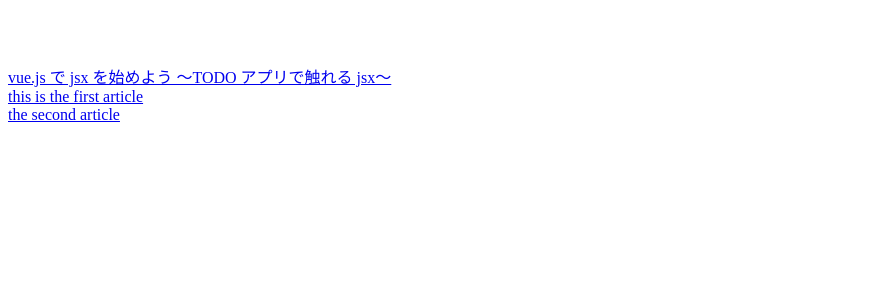
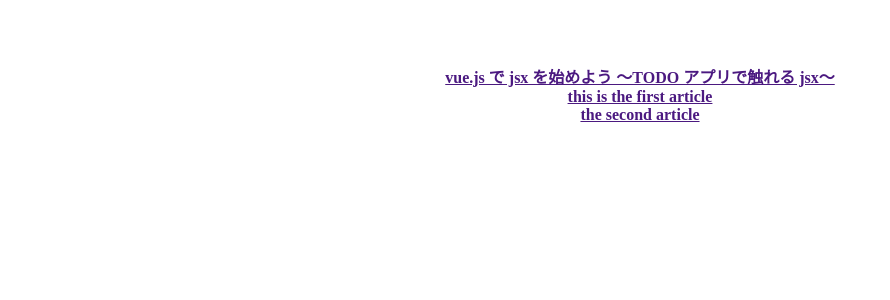
Before and after one commit to masakitm/next-md-blog, a Next.js app: page / in a window 1280 px wide. Shown: the top 300 px of the page, without its empty margins (0-890 px from the left). Built offline with nearby package versions, Linux system fonts and the light colour scheme.

Commit message:
feature: divide TOP components

```diff
--- /dev/null
+++ b/components/ArticleItem.tsx
@@ -0,0 +1,22 @@
+import * as React from "react";
+import Link from "next/link";
+
+interface Props {
+  href: string;
+  title: string;
+}
+
+const ArticleItem = ({ href, title }: Props) => (
+  <Link href={href}>
+    <a
+      style={{
+        color: "#4b1980",
+        fontWeight: "bold"
+      }}
+    >
+      {title}
+    </a>
+  </Link>
+);
+
+export default ArticleItem;
--- a/components/ArticleList.tsx
+++ b/components/ArticleList.tsx
@@ -1,32 +1,41 @@
-import * as React from 'react';
+import * as React from "react";
 import * as summary from "../articles/summary.json";
-import Link from "next/link";
-
+import ArticleItem from "./ArticleItem";
+import Card from "./Card";
 interface FileMap {
-	[key: string]: {
-		"title": String,
-		"dir": String,
-		"base": String,
-		"ext": String,
-		"sourceBase": String,
-		"sourceExt": String
-	}
+  [key: string]: {
+    title: String;
+    dir: String;
+    base: String;
+    ext: String;
+    sourceBase: String;
+    sourceExt: String;
+  };
 }
 
-const Top = () => {
+const hrefFromId: (id: string) => string = id => {
+  return `/article?id=${id.replace(".json", "")}`;
+};
+
+const ArticleList = () => {
   const { fileMap }: FileMap = summary;
 
   return (
-    <div>
+    <div
+      style={{
+        margin: "3rem 0 0"
+      }}
+    >
       {Object.keys(fileMap).map(key => (
-        <div key={fileMap[key].sourceBase}>
-          <Link href={`/article?id=${fileMap[key].base.replace(".json", "")}`}>
-            <a>{fileMap[key].title}</a>
-          </Link>
-        </div>
+        <Card key={fileMap[key].sourceBase}>
+          <ArticleItem
+            href={hrefFromId(fileMap[key].base)}
+            title={fileMap[key].title}
+          />
+        </Card>
       ))}
     </div>
   );
 };
 
-export default Top;
+export default ArticleList;
--- /dev/null
+++ b/components/Card.tsx
@@ -0,0 +1,19 @@
+import * as React from "react";
+
+interface Props {
+  key: string;
+  children?: React.ReactNode;
+}
+
+const Card = ({ key, children }: Props) => (
+  <div
+    key={key}
+    style={{
+      textAlign: "center"
+    }}
+  >
+    {children}
+  </div>
+);
+
+export default Card;
```
